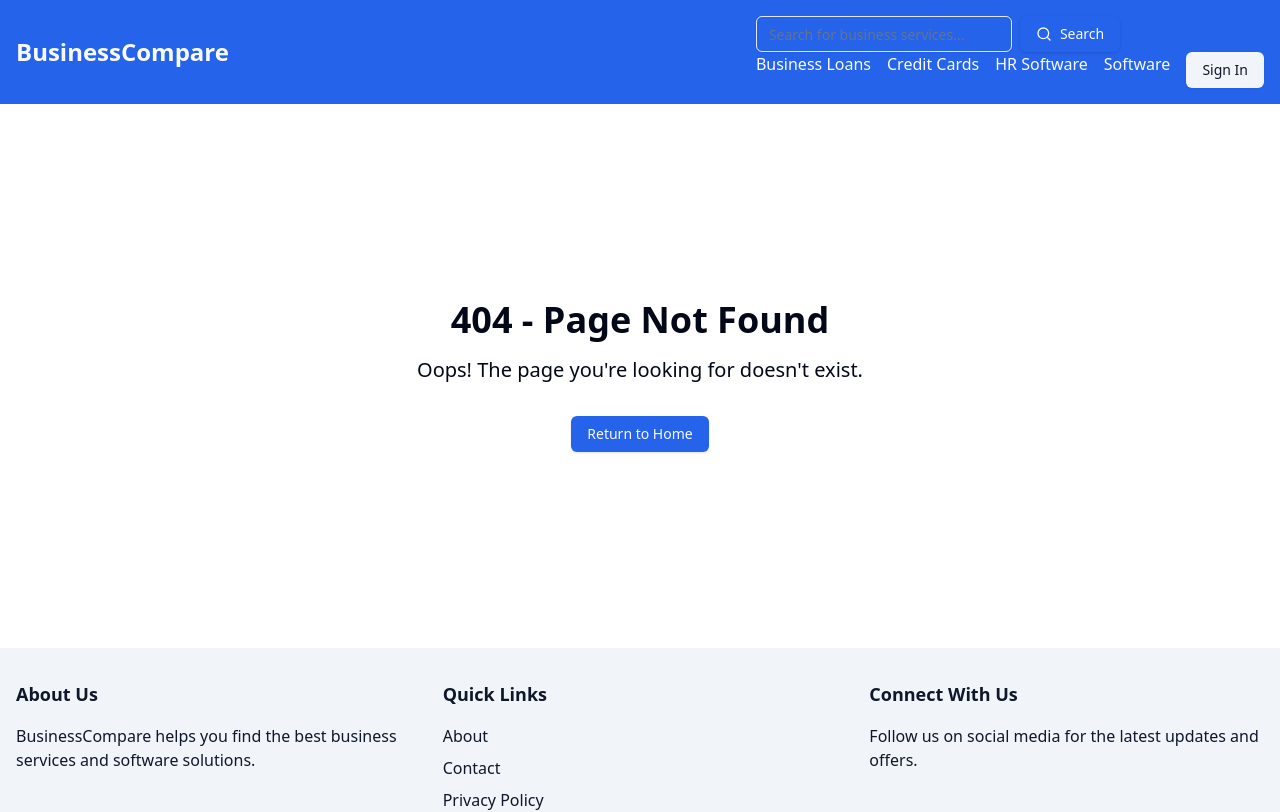
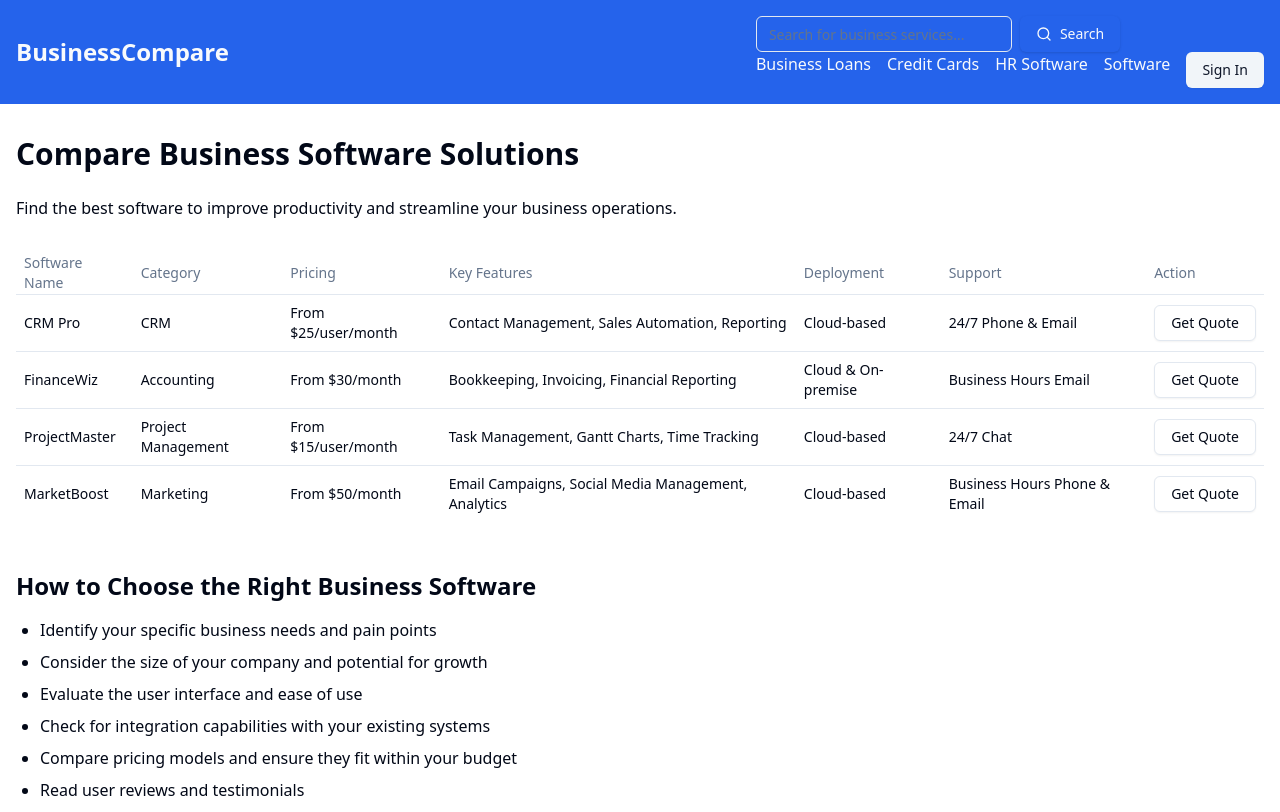
Before and after one commit to ewinney/Compare, a Next.js app: page /software in a window 1280 px wide. Before the commit this address had no page. Shown: the top 812 px of the page. Built offline with nearby package versions, Linux system fonts and the light colour scheme.

Commit message:
SOFTGEN MAGIC

```diff
--- /dev/null
+++ b/src/pages/signup.js
@@ -0,0 +1,89 @@
+import { useState } from 'react';
+import Layout from '@/components/Layout';
+import { Button } from '@/components/ui/button';
+import { Input } from '@/components/ui/input';
+import { Label } from '@/components/ui/label';
+import Head from 'next/head';
+
+export default function Signup() {
+  const [formData, setFormData] = useState({
+    name: '',
+    email: '',
+    password: '',
+    confirmPassword: '',
+  });
+
+  const handleChange = (e) => {
+    const { name, value } = e.target;
+    setFormData(prevState => ({
+      ...prevState,
+      [name]: value
+    }));
+  };
+
+  const handleSubmit = (e) => {
+    e.preventDefault();
+    // Here you would typically send the form data to your backend
+    console.log('Form submitted:', formData);
+    // Add your signup logic here
+  };
+
+  return (
+    <Layout>
+      <Head>
+        <title>Sign Up | BusinessCompare</title>
+        <meta name="description" content="Create an account to save and manage your business service comparisons." />
+      </Head>
+      <div className="max-w-md mx-auto">
+        <h1 className="text-3xl font-bold mb-6">Sign Up</h1>
+        <form onSubmit={handleSubmit} className="space-y-4">
+          <div>
+            <Label htmlFor="name">Name</Label>
+            <Input
+              id="name"
+              name="name"
+              type="text"
+              required
+              value={formData.name}
+              onChange={handleChange}
+            />
+          </div>
+          <div>
+            <Label htmlFor="email">Email</Label>
+            <Input
+              id="email"
+              name="email"
+              type="email"
+              required
+              value={formData.email}
+              onChange={handleChange}
+            />
+          </div>
+          <div>
+            <Label htmlFor="password">Password</Label>
+            <Input
+              id="password"
+              name="password"
+              type="password"
+              required
+              value={formData.password}
+              onChange={handleChange}
+            />
+          </div>
+          <div>
+            <Label htmlFor="confirmPassword">Confirm Password</Label>
+            <Input
+              id="confirmPassword"
+              name="confirmPassword"
+              type="password"
+              required
+              value={formData.confirmPassword}
+              onChange={handleChange}
+            />
+          </div>
+          <Button type="submit" className="w-full">Sign Up</Button>
+        </form>
+      </div>
+    </Layout>
+  );
+}
--- /dev/null
+++ b/src/pages/software.js
@@ -0,0 +1,67 @@
+import Layout from '@/components/Layout';
+import { Table, TableBody, TableCell, TableHead, TableHeader, TableRow } from '@/components/ui/table';
+import { Button } from '@/components/ui/button';
+import Head from 'next/head';
+
+const softwareOptions = [
+  { name: 'CRM Pro', category: 'CRM', pricing: 'From $25/user/month', features: 'Contact Management, Sales Automation, Reporting', deployment: 'Cloud-based', support: '24/7 Phone & Email' },
+  { name: 'FinanceWiz', category: 'Accounting', pricing: 'From $30/month', features: 'Bookkeeping, Invoicing, Financial Reporting', deployment: 'Cloud & On-premise', support: 'Business Hours Email' },
+  { name: 'ProjectMaster', category: 'Project Management', pricing: 'From $15/user/month', features: 'Task Management, Gantt Charts, Time Tracking', deployment: 'Cloud-based', support: '24/7 Chat' },
+  { name: 'MarketBoost', category: 'Marketing', pricing: 'From $50/month', features: 'Email Campaigns, Social Media Management, Analytics', deployment: 'Cloud-based', support: 'Business Hours Phone & Email' },
+];
+
+export default function Software() {
+  return (
+    <Layout>
+      <Head>
+        <title>Compare Business Software | BusinessCompare</title>
+        <meta name="description" content="Compare top business software solutions including CRM, accounting, project management, and marketing tools to find the best fit for your company." />
+      </Head>
+      <h1 className="text-3xl font-bold mb-6">Compare Business Software Solutions</h1>
+      <p className="mb-8">Find the best software to improve productivity and streamline your business operations.</p>
+
+      <Table>
+        <TableHeader>
+          <TableRow>
+            <TableHead>Software Name</TableHead>
+            <TableHead>Category</TableHead>
+            <TableHead>Pricing</TableHead>
+            <TableHead>Key Features</TableHead>
+            <TableHead>Deployment</TableHead>
+            <TableHead>Support</TableHead>
+            <TableHead>Action</TableHead>
+          </TableRow>
+        </TableHeader>
+        <TableBody>
+          {softwareOptions.map((software) => (
+            <TableRow key={software.name}>
+              <TableCell className="font-medium">{software.name}</TableCell>
+              <TableCell>{software.category}</TableCell>
+              <TableCell>{software.pricing}</TableCell>
+              <TableCell>{software.features}</TableCell>
+              <TableCell>{software.deployment}</TableCell>
+              <TableCell>{software.support}</TableCell>
+              <TableCell>
+                <Button variant="outline">Get Quote</Button>
+              </TableCell>
+            </TableRow>
+          ))}
+        </TableBody>
+      </Table>
+
+      <div className="mt-12">
+        <h2 className="text-2xl font-semibold mb-4">How to Choose the Right Business Software</h2>
+        <ul className="list-disc pl-6 space-y-2">
+          <li>Identify your specific business needs and pain points</li>
+          <li>Consider the size of your company and potential for growth</li>
+          <li>Evaluate the user interface and ease of use</li>
+          <li>Check for integration capabilities with your existing systems</li>
+          <li>Compare pricing models and ensure they fit within your budget</li>
+          <li>Read user reviews and testimonials</li>
+          <li>Test the software with a free trial if available</li>
+          <li>Assess the quality and availability of customer support</li>
+        </ul>
+      </div>
+    </Layout>
+  );
+}
```
